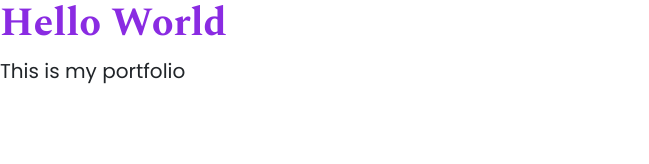
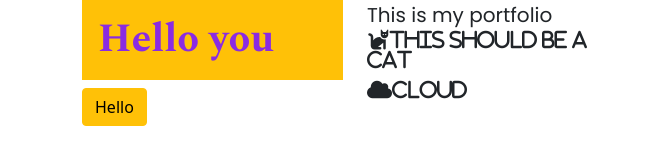
Before and after one commit to bjohne/portfolio-project, a plain HTML site: page index.html in a window 1280 px wide. Shown: the whole page, without its empty margins (0-649 px from the left). Drawn offline with nearby package versions, Linux system fonts and the light colour scheme; a web font is replaced by a local one.

Commit message:
Test bootstrap and font awesome

```diff
--- a/index.html
+++ b/index.html
@@ -2,6 +2,8 @@
 <html lang="en">
   <head>
     <meta charset="UTF-8" />
+    <meta http-equiv="X-UA-Compatible" content="IE=edge" />
+
     <link
       href="https://cdn.jsdelivr.net/npm/bootstrap@5.1.3/dist/css/bootstrap.min.css"
       rel="stylesheet"
@@ -13,9 +15,6 @@
       integrity="sha384-ka7Sk0Gln4gmtz2MlQnikT1wXgYsOg+OMhuP+IlRH9sENBO0LRn5q+8nbTov4+1p"
       crossorigin="anonymous"
     ></script>
-    <meta http-equiv="X-UA-Compatible" content="IE=edge" />
-    <meta name="viewport" content="width=device-width, initial-scale=1.0" />
-    <title>Document</title>
     <script
       src="https://kit.fontawesome.com/0203cac26a.js"
       crossorigin="anonymous"
@@ -27,9 +26,25 @@
       rel="stylesheet"
     />
     <link rel="stylesheet" href="/styles/portfolio.css" />
+    <meta name="viewport" content="width=device-width, initial-scale=1.0" />
+    <title>Document</title>
   </head>
   <body>
-    <h1>Hello World</h1>
-    <p>This is my portfolio</p>
+    <div class="container">
+      <div class="row">
+        <div class="col-3">
+          <h1 class="p-3 mb-2 bg-warning">Hello you</h1>
+
+          <button type="button" class="btn btn-warning">Hello</button>
+        </div>
+        <div class="col-3">
+          <p>
+            This is my portfolio
+            <i class="fas fa-cat">This should be a cat</i>
+            <i class="fas fa-cloud">cloud</i>
+          </p>
+        </div>
+      </div>
+    </div>
   </body>
 </html>
```
